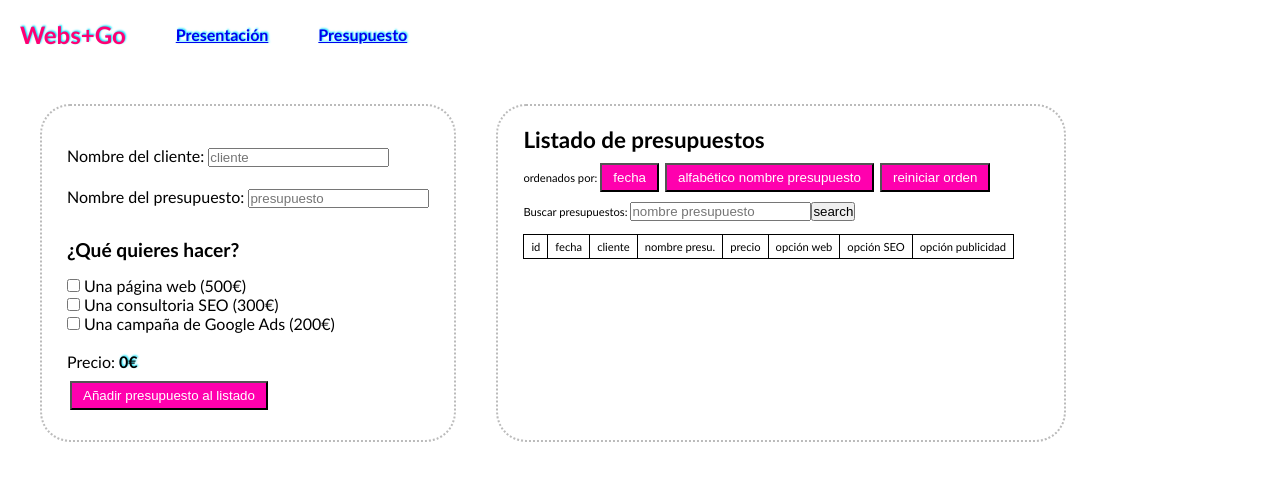
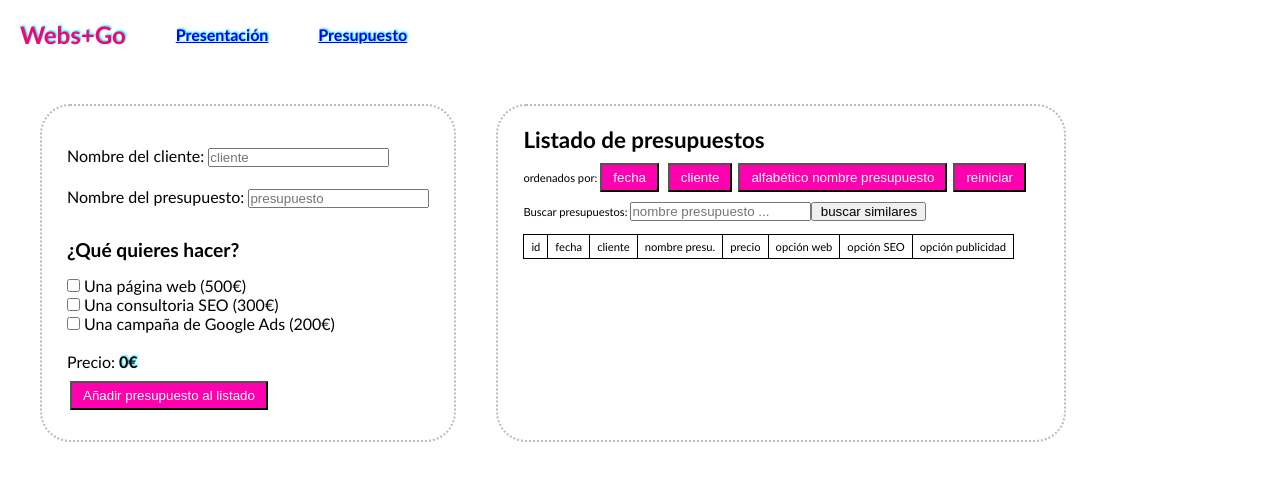
Before and after one commit to Leptonita/SPRINT7-REACT, a React (Create React App) app: page /budget in a window 1280 px wide. Shown: the top 480 px of the page. Built offline with nearby package versions, Linux system fonts and the light colour scheme.

Commit message:
SP7ex9 update searcher, button for similars, validation o f inputs

```diff
--- a/src/pages/Budget.js
+++ b/src/pages/Budget.js
@@ -105,8 +105,24 @@ function Budget() {
             currentBudgetListArr = [...budgetsListArr, budgetObj];
         }
 */
-        // prespuestos con nombres que se pueden repetir
-        currentBudgetListArr = [...budgetsListArr, budgetObj];
+
+        if (budgetObj.customer.length === 0) {
+            alert("indica el nombre del cliente");
+            currentBudgetListArr = [...budgetsListArr];
+        } else if (budgetObj.budgetName.length === 0 || budgetObj.customer.length === 0) {
+            alert("indica el nombre del presupuesto");
+            currentBudgetListArr = [...budgetsListArr];
+        } else if (budgetsListArr.some(item => (item.budgetName.toLowerCase() === budgetObj.budgetName.toLowerCase())) && budgetsListArr.some(item => (item.customer.toLowerCase() === budgetObj.customer.toLowerCase()))) {
+            alert("este cliente ya tiene un presupuesto con este nombre");
+            currentBudgetListArr = [...budgetsListArr];
+        }
+
+        else {
+            // prespuestos con nombres que se pueden repetir
+            currentBudgetListArr = [...budgetsListArr, budgetObj];
+        }
+
+
         //console.log("currentBudgetListArr", currentBudgetListArr);
 
         setBudgetsListArr(currentBudgetListArr);
@@ -146,16 +162,16 @@ function Budget() {
         setPrintedBudgetsList(printingDataSorted);
     }
 
-    const handleInputBudgetList = (e) => {
+    const handleInputBudgetListSearch = (e) => {
         setSearch(e.target.value);
         const filteredBudgetListArr = budgetsListArr.filter(item => item.budgetName === e.target.value);
         const printingDataFiltered = printArray(filteredBudgetListArr);
         setPrintedBudgetsList(printingDataFiltered);
     }
 
-    const handleSearch = (presu) => {
+    const handleSearchSimilars = (presu) => {
 
-        const filteredBudgetListArr = budgetsListArr.filter(item => item.budgetName === presu);
+        const filteredBudgetListArr = budgetsListArr.filter(item => item.budgetName.includes(presu));
         const printingDataFiltered = printArray(filteredBudgetListArr);
         setPrintedBudgetsList(printingDataFiltered);
     }
@@ -227,15 +243,15 @@ function Budget() {
                     <div>
                         ordenados por:
                         <ButtonBudgetList onClick={() => sortObjNumArray(budgetsListArr, 'dateBudget')}>fecha</ButtonBudgetList>
-                        {/* <ButtonBudgetList onClick={() => sortStringArray(budgetsListArr, 'customer')}>cliente</ButtonBudgetList> */}
+                        {/**/} <ButtonBudgetList onClick={() => sortStringArray(budgetsListArr, 'customer')}>cliente</ButtonBudgetList>
                         <ButtonBudgetList onClick={() => sortStringArray(budgetsListArr, 'budgetName')}>alfabético nombre presupuesto</ButtonBudgetList>
                         {/*  <ButtonBudgetList onClick={() => sortObjNumArray(budgetsListArr, 'totalBudget')}>precio</ButtonBudgetList>
  */}
-                        <ButtonBudgetList onClick={() => sortObjNumArray(budgetsListArr, 'id')}>reiniciar orden</ButtonBudgetList>
+                        <ButtonBudgetList onClick={() => sortObjNumArray(budgetsListArr, 'id')}>reiniciar</ButtonBudgetList>
                     </div>
                     <div><label htmlFor="searcher">Buscar presupuestos: </label>
-                        <input type="search" id="searcher" name="search" placeholder="nombre presupuesto" onChange={handleInputBudgetList} value={search} />
-                        <button onClick={() => handleSearch(search)}>search</button>
+                        <input type="search" id="searcher" name="search" placeholder="nombre presupuesto ..." onChange={handleInputBudgetListSearch} value={search} />
+                        <button onClick={() => handleSearchSimilars(search)}> &nbsp; buscar similares &nbsp;</button>
                     </div>
                     <br />
                     <table><thead>
```
Also changed, not shown: 1 other file (tests, documents, lock files or other folders).
